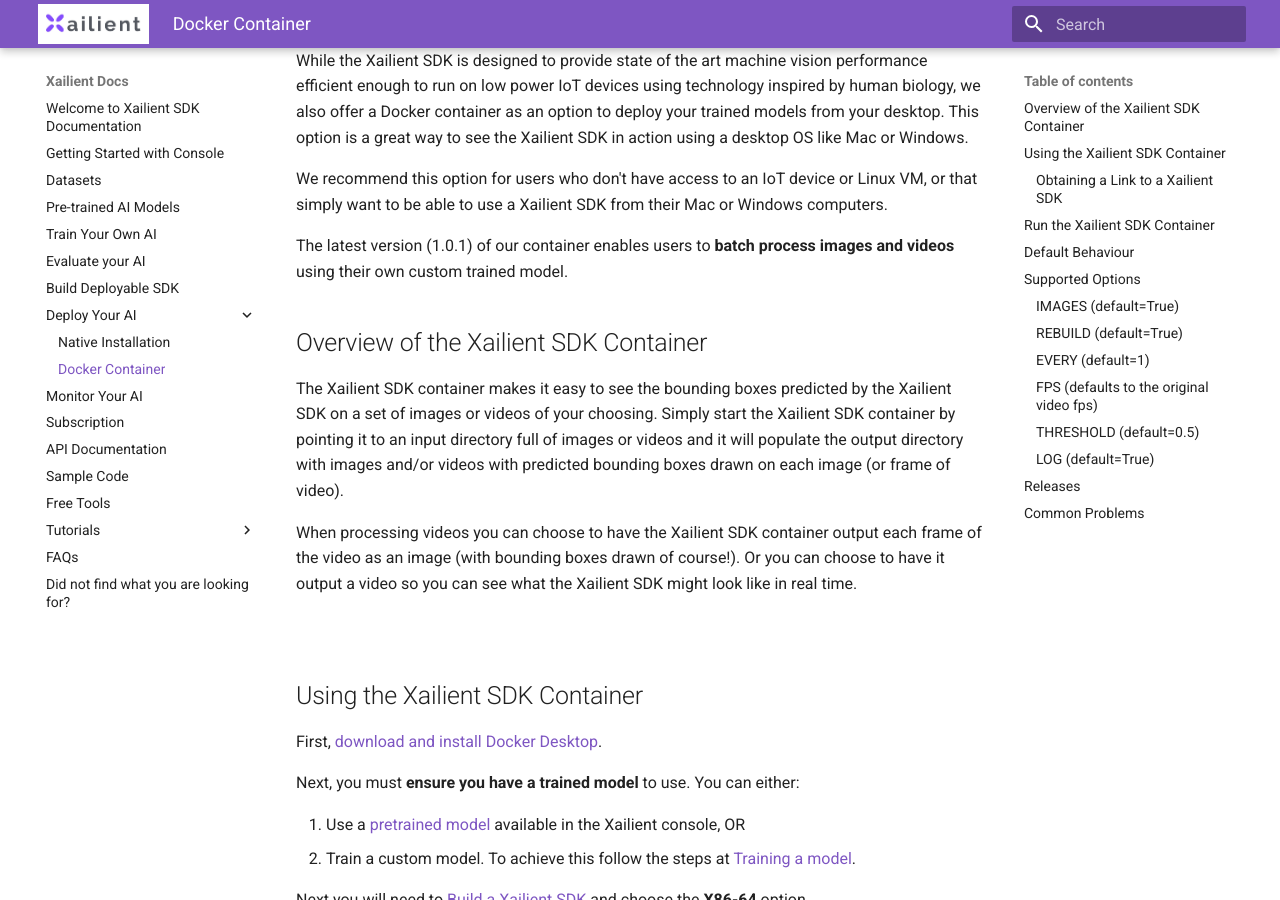
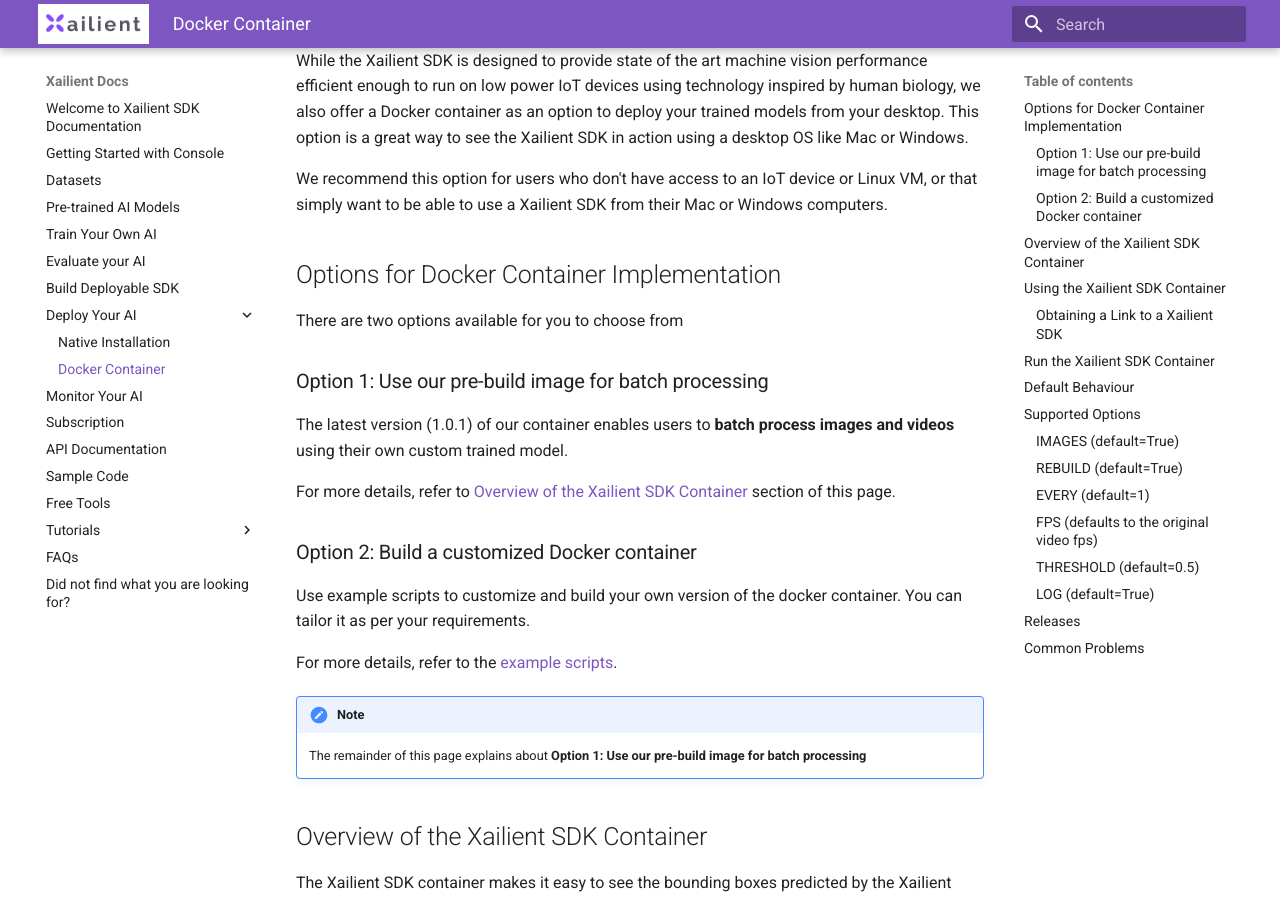
Before and after one commit to xailient-public/docs, an MkDocs documentation site: the page built from docs/container.md, in a window 1280 px wide and 900 px high, scrolled down 215 px. Built offline with MkDocs 1.6.1 and Material for MkDocs 9.7.7, drawn with Linux system fonts in a browser that asks for light colours.

Commit message:
Include note about customised docker contianers. (#26)

```diff
--- a/docs/container.md
+++ b/docs/container.md
@@ -10,7 +10,25 @@ This option is a great way to see the Xailient SDK in action using a desktop OS
 
 We recommend this option for users who don't have access to an IoT device or Linux VM, or that simply want to be able to use a Xailient SDK from their Mac or Windows computers.
 
+## Options for Docker Container Implementation
+
+There are two options available for you to choose from
+
+### Option 1: Use our pre-build image for batch processing
+
 The latest version (1.0.1) of our container enables users to **batch process images and videos** using their own custom trained model.
+
+For more details, refer to [Overview of the Xailient SDK Container](https://xailient-docs.readthedocs.io/en/latest/container.html#overview-of-the-xailient-sdk-container) section of this page.
+
+### Option 2: Build a customized Docker container
+
+Use example scripts to customize and build your own version of the docker container. You can tailor it as per your requirements.
+
+For more details, refer to the [example scripts](https://github.com/XailientPublic/example_scripts/tree/master/XailientDockerAPI/docker_x86_64).
+
+
+!!! note
+      The remainder of this page explains about **Option 1: Use our pre-build image for batch processing**
 
 ## Overview of the Xailient SDK Container
 
```
